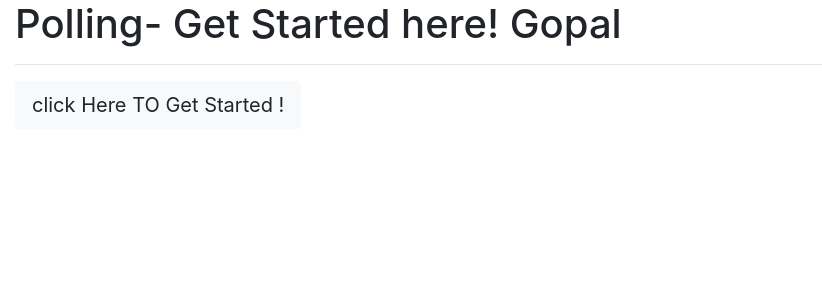
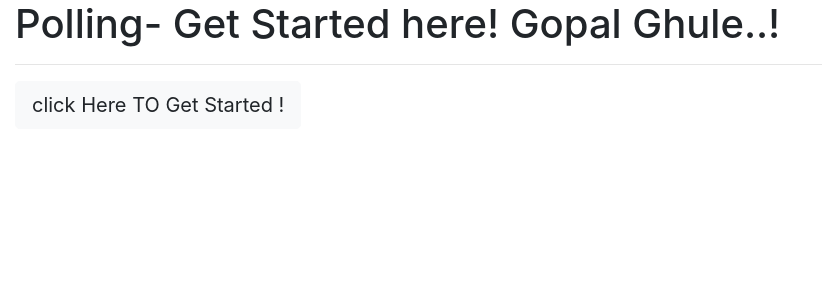
Before and after one commit to gopal-py07/CI-CD-Python-Django-Poll-App-Docker-Kubernet-minikube-, a Django app: page /home/ in a window 1280 px wide. Shown: the part 56-356 px from the top of the page, without its empty margins (0-822 px from the left). Run offline with Django 4.2, Linux system fonts and the light colour scheme; some libraries are stand-ins or nearby versions.

Commit message:
Update index.html

```diff
--- a/templates/index.html
+++ b/templates/index.html
@@ -7,7 +7,7 @@
     <div class="row">
         <div class="col">
             <div id="home-content">
-                <h1>Polling- Get Started here! Gopal</h1>
+                <h1>Polling- Get Started here! Gopal Ghule..!</h1>
                 <hr>
                 <a class="btn btn-light btn-lg" href="{% url 'polls:list' %}" role="button">
                     click Here TO Get Started !</a>
```
